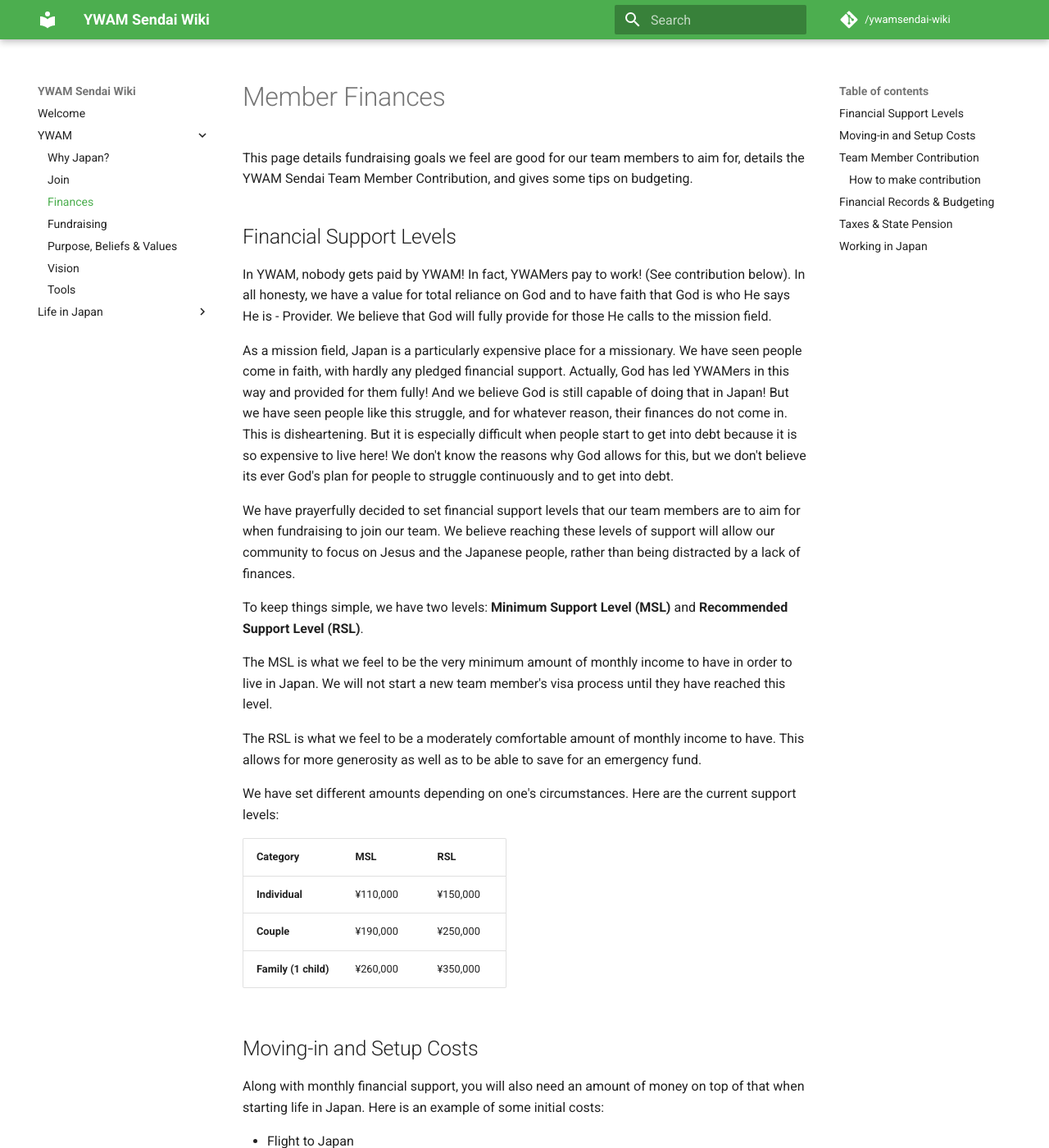
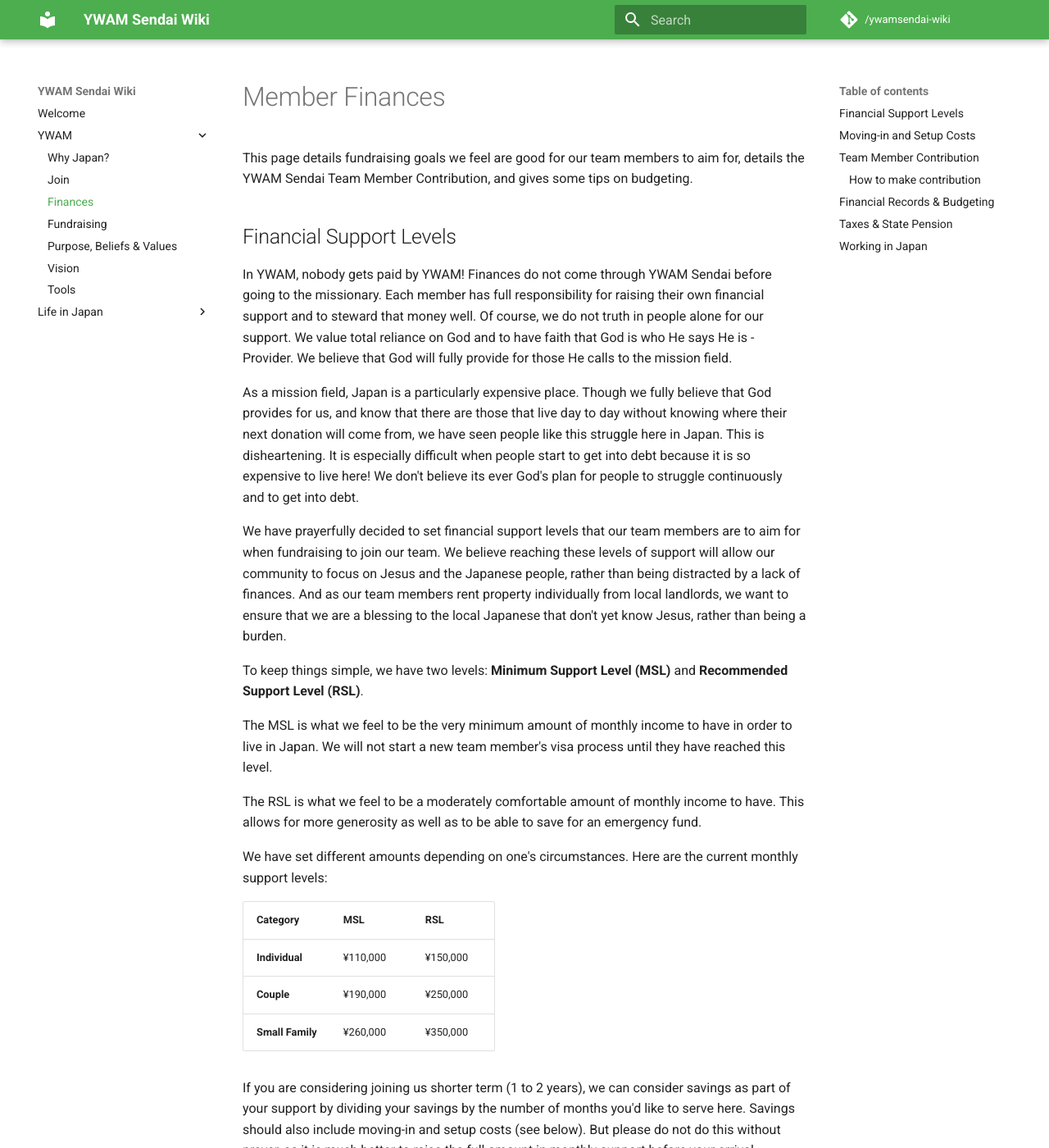
Before and after one commit to ywamsendai/ywamsendai-wiki, an MkDocs documentation site: the page built from docs/ywam/finances.md, in a window 1280 px wide and 1400 px high. Shown: the whole window at 82% size. Built offline with MkDocs 1.6.1 and Material for MkDocs 9.7.7, drawn with Linux system fonts in a browser that asks for light colours; comment, search, counter and statistics services are not loaded; some of the changed text lies outside the part shown.

Commit message:
added savings to monthly support

```diff
--- a/docs/ywam/finances.md
+++ b/docs/ywam/finances.md
@@ -4,11 +4,11 @@
 
 ## Financial Support Levels
 
-In YWAM, nobody gets paid by YWAM! In fact, YWAMers pay to work! (See contribution below). In all honesty, we have a value for total reliance on God and to have faith that God is who He says He is - Provider. We believe that God will fully provide for those He calls to the mission field.
+In YWAM, nobody gets paid by YWAM! Finances do not come through YWAM Sendai before going to the missionary. Each member has full responsibility for raising their own financial support and to steward that money well. Of course, we do not truth in people alone for our support. We value total reliance on God and to have faith that God is who He says He is - Provider. We believe that God will fully provide for those He calls to the mission field.
 
-As a mission field, Japan is a particularly expensive place for a missionary. We have seen people come in faith, with hardly any pledged financial support. Actually, God has led YWAMers in this way and provided for them fully! And we believe God is still capable of doing that in Japan! But we have seen people like this struggle, and for whatever reason, their finances do not come in. This is disheartening. But it is especially difficult when people start to get into debt because it is so expensive to live here! We don't know the reasons why God allows for this, but we don't believe its ever God's plan for people to struggle continuously and to get into debt.
+As a mission field, Japan is a particularly expensive place. Though we fully believe that God provides for us, and know that there are those that live day to day without knowing where their next donation will come from, we have seen people like this struggle here in Japan. This is disheartening. It is especially difficult when people start to get into debt because it is so expensive to live here! We don't believe its ever God's plan for people to struggle continuously and to get into debt.
 
-We have prayerfully decided to set financial support levels that our team members are to aim for when fundraising to join our team. We believe reaching these levels of support will allow our community to focus on Jesus and the Japanese people, rather than being distracted by a lack of finances.
+We have prayerfully decided to set financial support levels that our team members are to aim for when fundraising to join our team. We believe reaching these levels of support will allow our community to focus on Jesus and the Japanese people, rather than being distracted by a lack of finances. And as our team members rent property individually from local landlords, we want to ensure that we are a blessing to the local Japanese that don't yet know Jesus, rather than being a burden.
 
 To keep things simple, we have two levels: **Minimum Support Level (MSL)** and **Recommended Support Level (RSL)**.
 
@@ -16,13 +16,15 @@
 
 The RSL is what we feel to be a moderately comfortable amount of monthly income to have. This allows for more generosity as well as to be able to save for an emergency fund.
 
-We have set different amounts depending on one's circumstances. Here are the current support levels:
+We have set different amounts depending on one's circumstances. Here are the current monthly support levels:
 
 Category | MSL | RSL
 --------- | --------- | ---------
 **Individual** | ¥110,000 | ¥150,000
 **Couple** | ¥190,000 | ¥250,000
-**Family (1 child)** | ¥260,000 | ¥350,000
+**Small Family** | ¥260,000 | ¥350,000
+
+If you are considering joining us shorter term (1 to 2 years), we can consider savings as part of your support by dividing your savings by the number of months you'd like to serve here. Savings should also include moving-in and setup costs (see below). But please do not do this without prayer, as it is much better to raise the full amount in monthly support before your arrival.
 
 ## Moving-in and Setup Costs
 
```
Also changed, not shown: other parts of docs/ywam/finances.md (+1 -1 lines).
